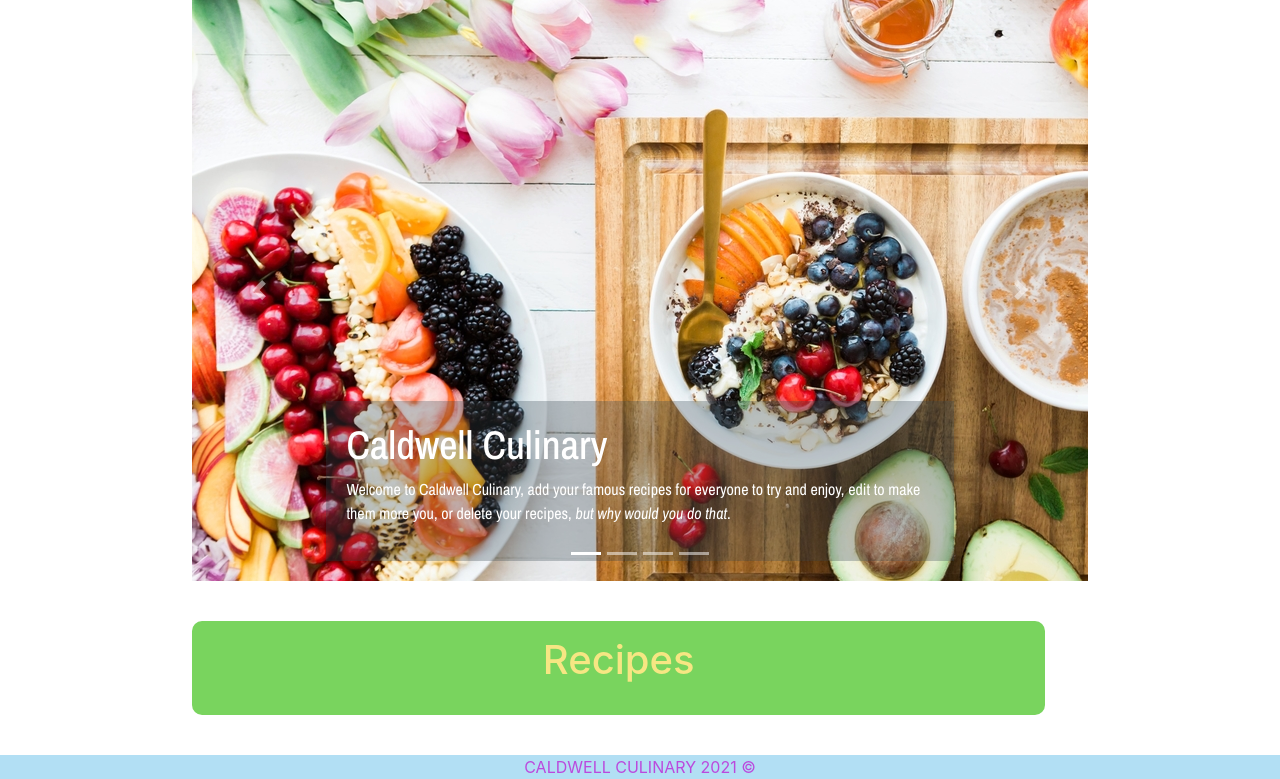
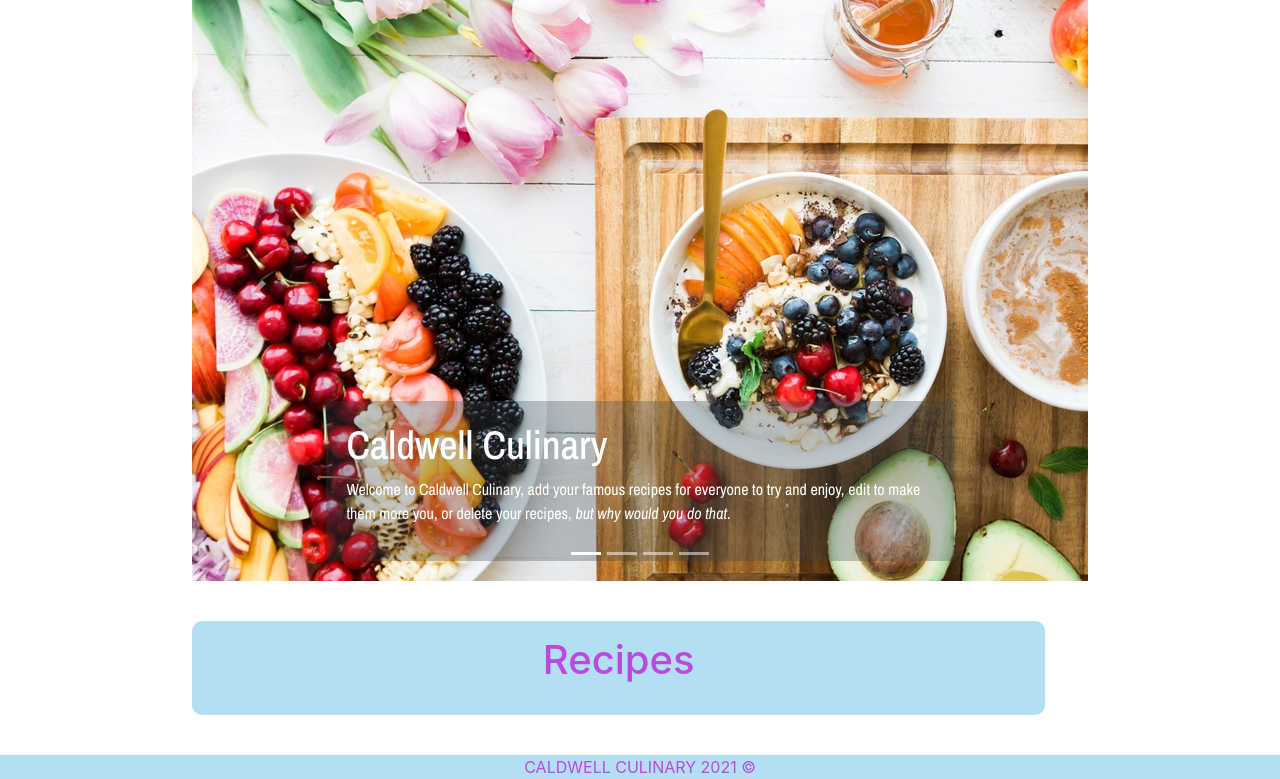
Before and after one commit to Stephen-Caldwell/Final-Year-Project, a Flask app: page / in a window 1280 px wide. Shown: the part 107-886 px from the top of the page. Run offline with Flask 2, Linux system fonts and the light colour scheme; data that the repository does not hold is empty; some libraries are stand-ins or nearby versions.

Commit message:
Colour change

```diff
--- a/static/css/styles.css
+++ b/static/css/styles.css
@@ -59,8 +59,8 @@ footer{
 }
 
 #recipes{
-    background-color: #79D45E;
-    color: #F6E683;
+    background-color: #B2DFF4;
+    color: #BB49DD;
     border-radius: 10px;
     padding: 15px;
 }
```
